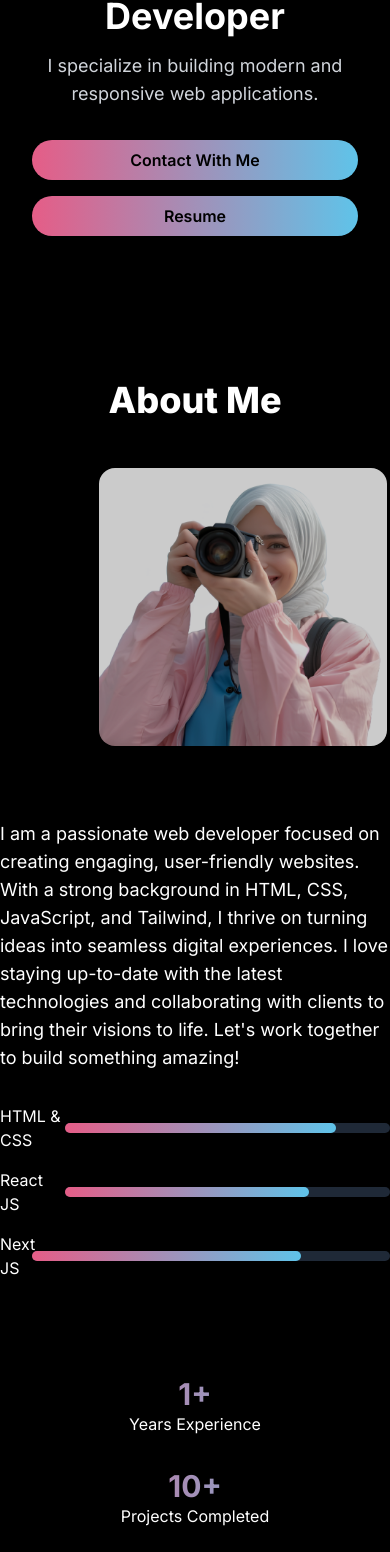
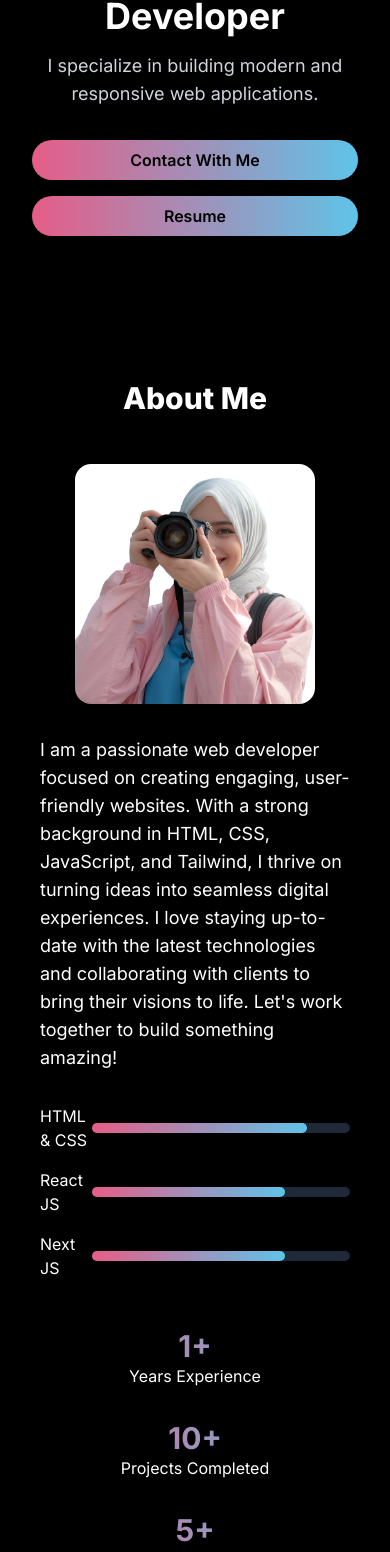
Before and after one commit to ShamaimKhan124/Portfolio-tailwind, a Next.js app: page / in a window 390 px wide. Shown: the part 414-1966 px from the top of the page. Built offline with nearby package versions, Linux system fonts and the light colour scheme.

Commit message:
Update About.tsx

```diff
--- a/src/components/About.tsx
+++ b/src/components/About.tsx
@@ -1,4 +1,4 @@
-"use client"
+"use client";
 import React, { useEffect } from 'react';
 import Image from 'next/image';
 import AOS from 'aos';
@@ -15,19 +15,18 @@ const About = () => {
 
   return (
     <div className="bg-black text-white py-20" id="about">
-      <div className="container mx-auto px-8 md:px-16 lg:px-24">
+      <div className="container mx-auto px-6 sm:px-8 md:px-16 lg:px-24">
         <h2
-          className="font-extrabold text-4xl text-center mb-12"
+          className="font-extrabold text-3xl sm:text-4xl text-center mb-12"
           data-aos="fade-up"
         >
           About Me
         </h2>
-      </div>
 
         <div className="flex flex-col md:flex-row items-center md:space-x-12">
           {/* Image Section */}
           <div
-          className="w-72 h-80 ml-24 rounded-lg object-cover mb-8 md:mb-0 sm:mx-9 lg:ml-24"
+            className="w-60 h-60 sm:w-72 sm:h-80 rounded-lg mb-8 md:mb-0 mx-auto md:mx-0"
             data-aos="fade-right"
           >
             <Image
@@ -35,44 +34,45 @@ const About = () => {
               alt="Sawera"
               width={288}
               height={320}
-            className="animate-pulse rounded-2xl object-cover"
+              className="rounded-2xl object-cover"
+              style={{ width: '100%', height: '100%' }}
             />
           </div>
 
           {/* Text Section */}
-        <div className="flex-1" data-aos="fade-left">
-          <p className="text-lg mb-8 lg:mr-24">
+          <div className="flex-1 px-4 sm:px-0" data-aos="fade-left">
+            <p className="text-lg mb-8">
               I am a passionate web developer focused on creating engaging, user-friendly websites. With a strong background in HTML, CSS, JavaScript, and Tailwind, I thrive on turning ideas into seamless digital experiences. I love staying up-to-date with the latest technologies and collaborating with clients to bring their visions to life. {`Let's`} work together to build something amazing!
             </p>
 
-          <div className="space-y-4 mb-24">
+            <div className="space-y-4 mb-12">
               {/* HTML & CSS Progress Bar */}
               <div className="flex items-center" data-aos="fade-up" data-aos-delay="200">
-              <label htmlFor="htmlandcss" className="w-2/12">HTML & CSS</label>
+                <label htmlFor="htmlandcss" className="w-2/12 sm:w-1/6">HTML & CSS</label>
                 <div className="grow bg-gray-800 rounded-full h-2.5">
-                <div className="bg-gradient-to-r from-customPink to-customBlue h-2.5 rounded-full transform transition-transform duration-300 hover:scale-105 w-10/12"></div>
+                  <div className="bg-gradient-to-r from-customPink to-customBlue h-2.5 rounded-full transition-transform duration-300 w-10/12"></div>
                 </div>
               </div>
 
               {/* React JS Progress Bar */}
               <div className="flex items-center" data-aos="fade-up" data-aos-delay="400">
-              <label htmlFor="reactjs" className="w-2/12">React JS</label>
+                <label htmlFor="reactjs" className="w-2/12 sm:w-1/6">React JS</label>
                 <div className="grow bg-gray-800 rounded-full h-2.5">
-                <div className="bg-gradient-to-r from-customPink to-customBlue h-2.5 rounded-full transform transition-transform duration-300 hover:scale-105 w-9/12"></div>
+                  <div className="bg-gradient-to-r from-customPink to-customBlue h-2.5 rounded-full transition-transform duration-300 w-9/12"></div>
                 </div>
               </div>
 
               {/* Next JS Progress Bar */}
               <div className="flex items-center" data-aos="fade-up" data-aos-delay="600">
-              <label htmlFor="nextjs" className="w-1/12">Next JS</label>
+                <label htmlFor="nextjs" className="w-2/12 sm:w-1/6">Next JS</label>
                 <div className="grow bg-gray-800 rounded-full h-2.5">
-                <div className="bg-gradient-to-r from-customPink to-customBlue h-2.5 rounded-full transform transition-transform duration-300 hover:scale-105 w-9/12"></div>
+                  <div className="bg-gradient-to-r from-customPink to-customBlue h-2.5 rounded-full transition-transform duration-300 w-9/12"></div>
                 </div>
               </div>
             </div>
 
             {/* Stats Section */}
-          <div className="mt-12 mb-24 grid grid-cols-1 sm:grid-cols-2 lg:grid-cols-3 gap-8 text-center">
+            <div className="mt-12 mb-8 grid grid-cols-1 sm:grid-cols-2 lg:grid-cols-3 gap-8 text-center">
               <div data-aos="fade-up" data-aos-delay="800">
                 <h3 className="text-3xl font-bold text-transparent bg-clip-text bg-gradient-to-r from-customPink to-customBlue">1+</h3>
                 <p>Years Experience</p>
@@ -89,6 +89,7 @@ const About = () => {
           </div>
         </div>
       </div>
+    </div>
   );
 };
 
```
Lines whose indentation alone changed are shown as unchanged.
